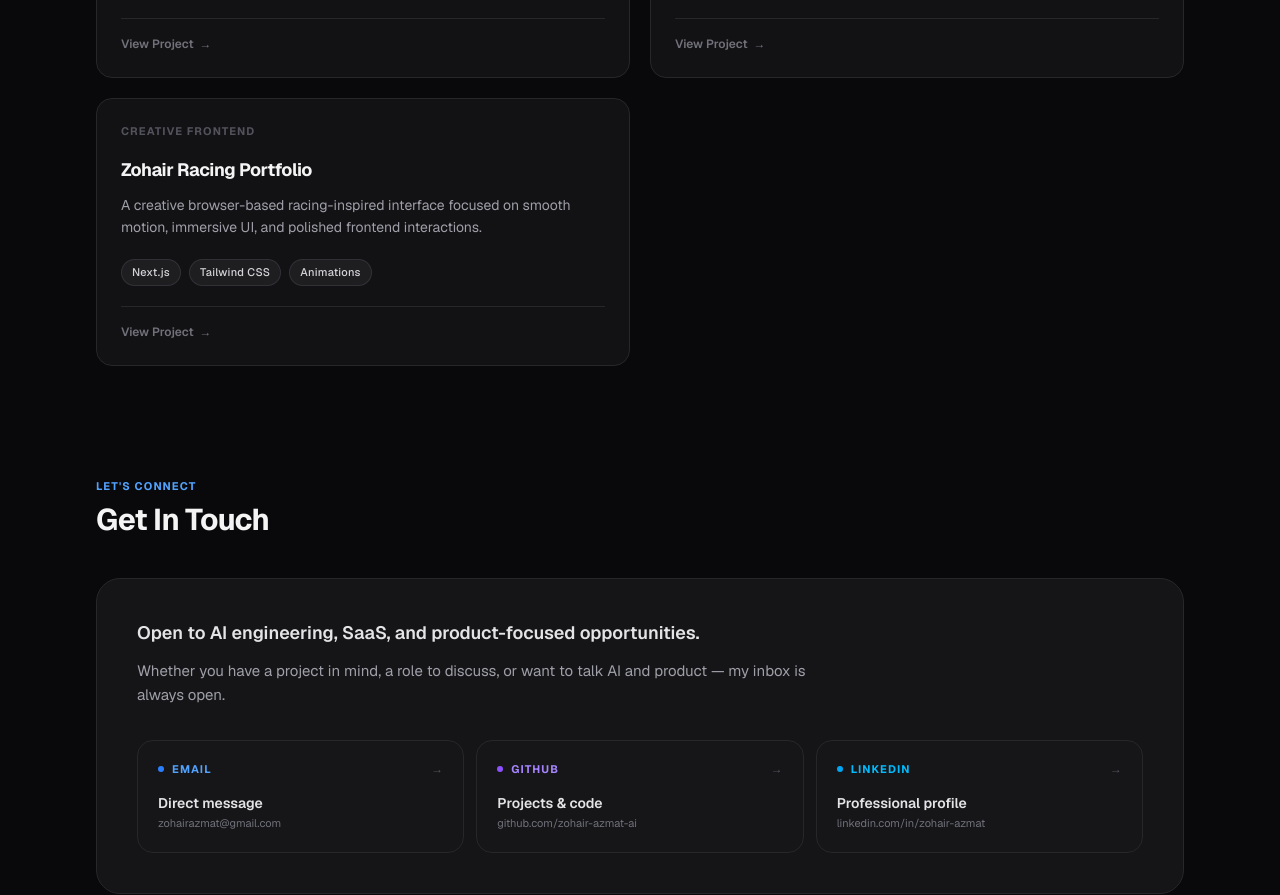
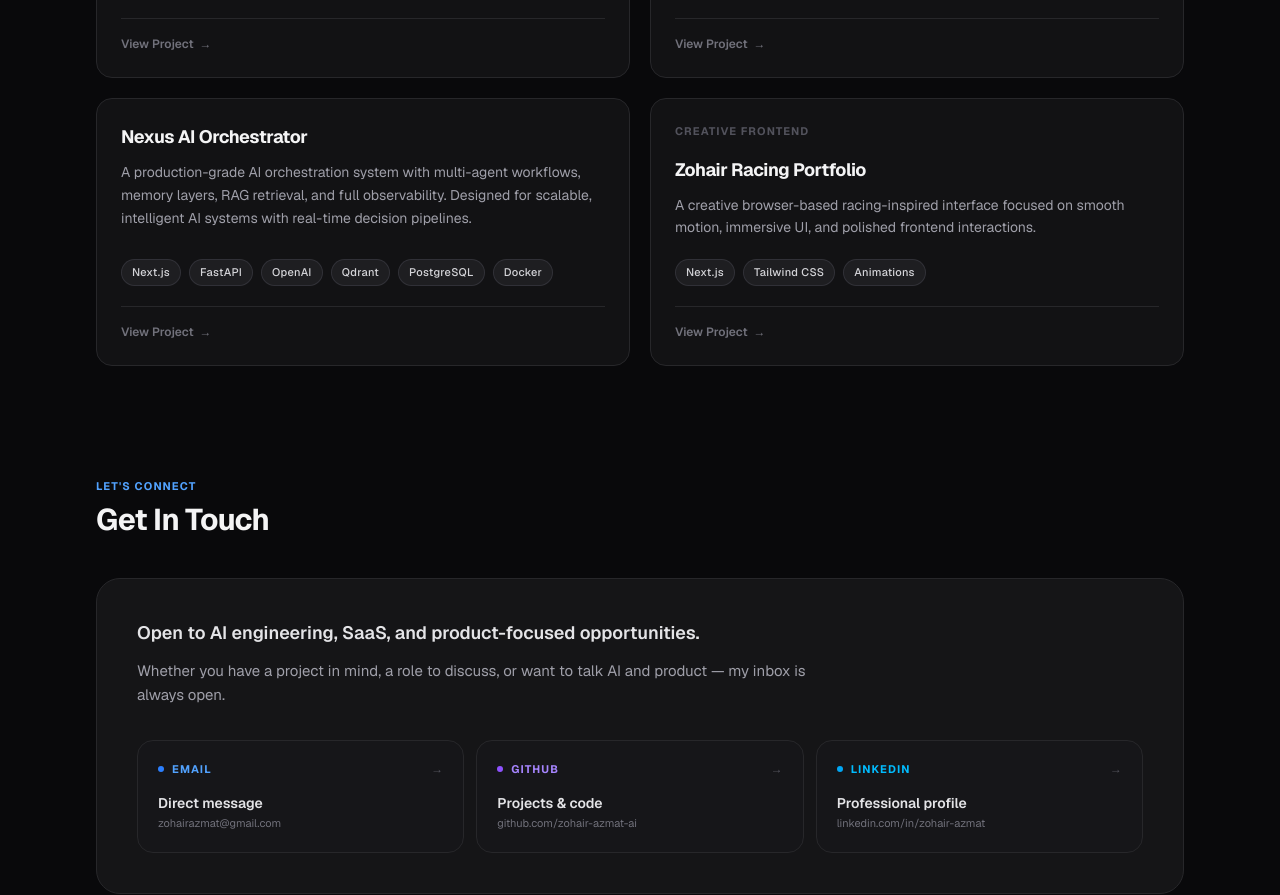
Before and after one commit to zohair-azmat-ai/zohair-portfolio, a Next.js app: page / in a window 1280 px wide. Shown: the part 2920-3815 px from the top of the page. Built offline with nearby package versions, Linux system fonts and the light colour scheme.

Commit message:
Add Nexus AI project to portfolio projects section

```diff
--- a/data/portfolio.ts
+++ b/data/portfolio.ts
@@ -110,6 +110,15 @@ export const projects: Project[] = [
     },
   },
   {
+    title: "Nexus AI Orchestrator",
+    description:
+      "A production-grade AI orchestration system with multi-agent workflows, memory layers, RAG retrieval, and full observability. Designed for scalable, intelligent AI systems with real-time decision pipelines.",
+    tags: ["Next.js", "FastAPI", "OpenAI", "Qdrant", "PostgreSQL", "Docker"],
+    links: {
+      live: "https://nexus-ai-orchestrator.vercel.app/",
+    },
+  },
+  {
     title: "Zohair Racing Portfolio",
     description:
       "A creative browser-based racing-inspired interface focused on smooth motion, immersive UI, and polished frontend interactions.",
```
